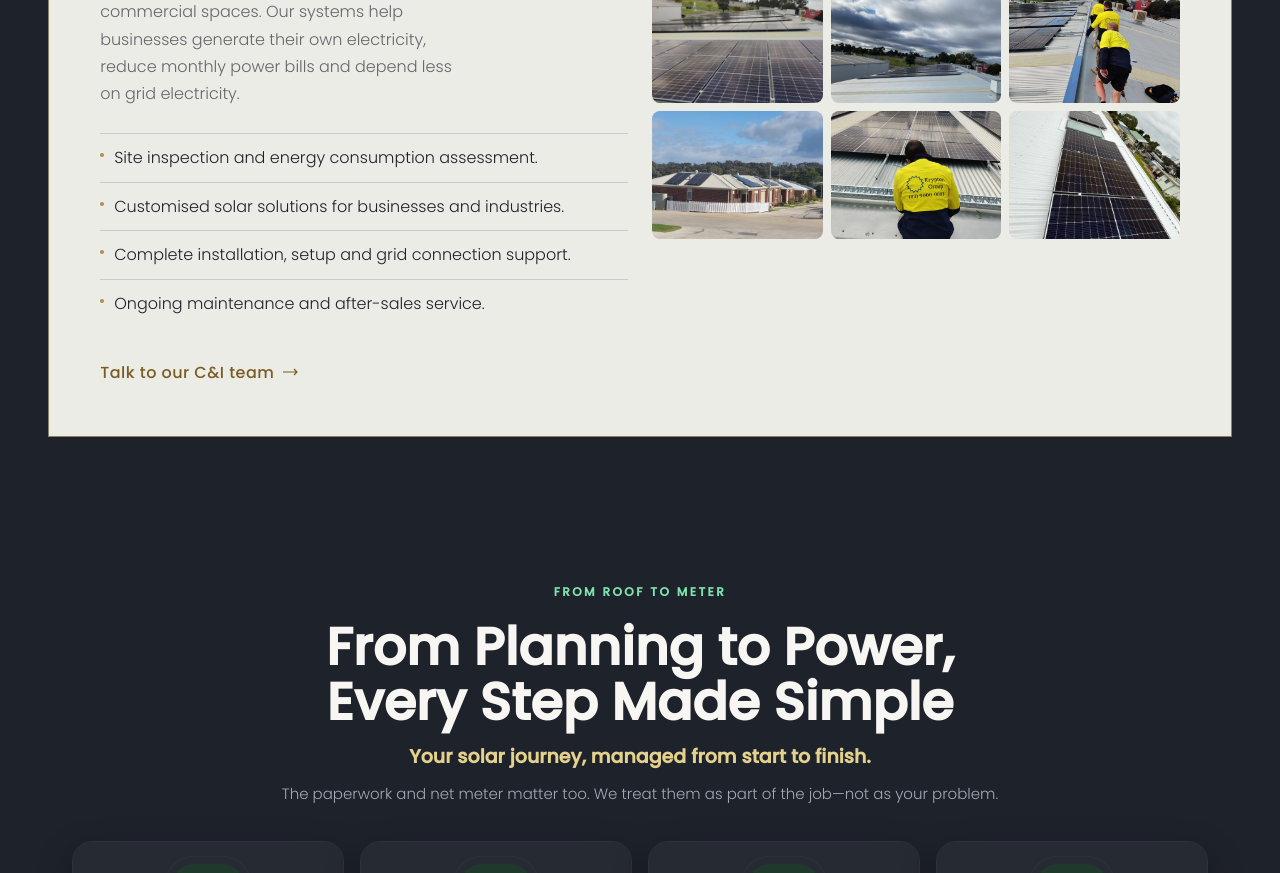
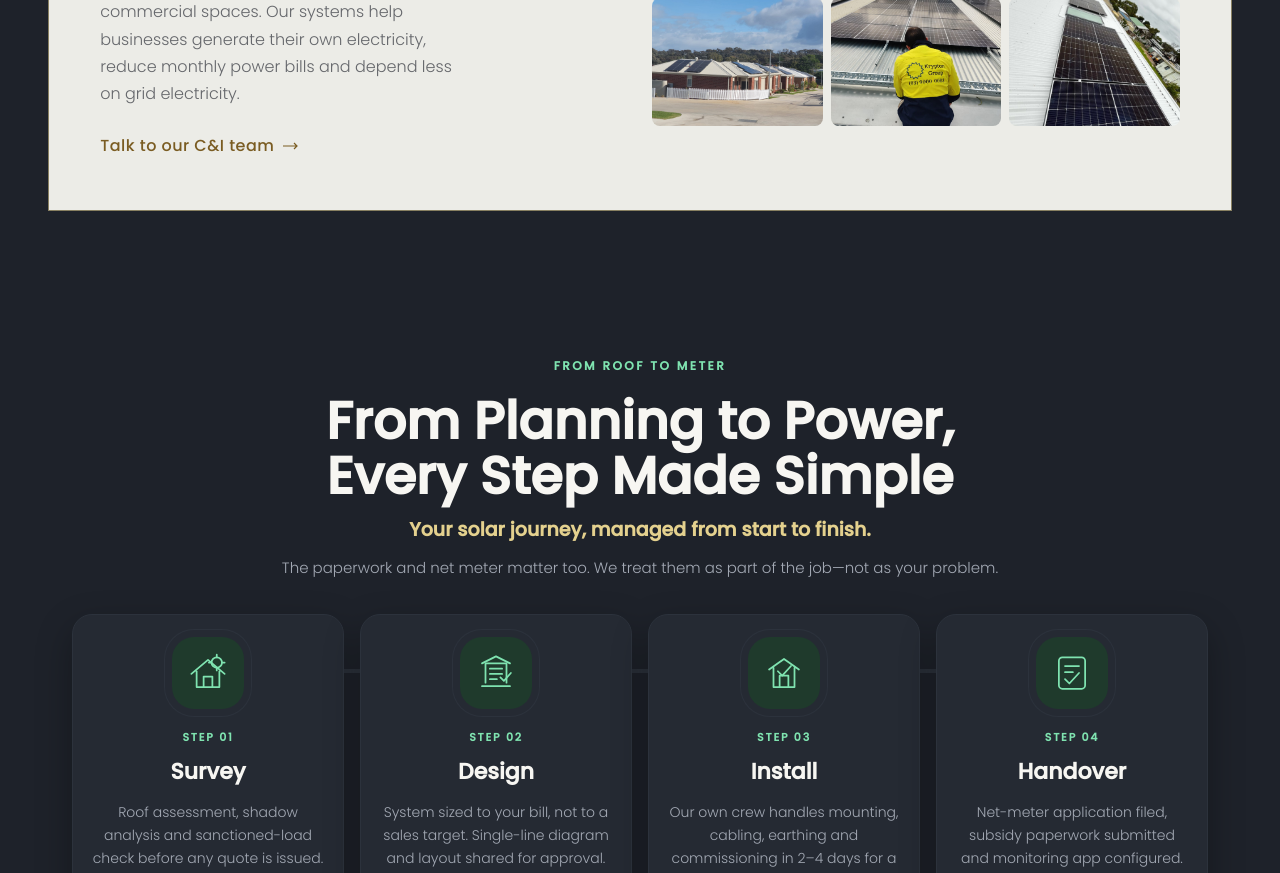
Before and after one commit to codenamesilver-alt/krypton-energy-react, a React (Vite) app in the folder app/: page / in a window 1280 px wide. Shown: the part 2320-3193 px from the top of the page. Built offline with nearby package versions, Linux system fonts and the light colour scheme; no server answers.

Commit message:
Remove business card bullet points

```diff
--- a/app/src/sections/TwoPaths.tsx
+++ b/app/src/sections/TwoPaths.tsx
@@ -17,12 +17,6 @@ export default function TwoPaths() {
               <div className="path-tag">For business</div>
               <h3>Commercial &amp; Industrial Solar Solutions</h3>
               <p>We provide solar solutions for factories, offices, warehouses, shops and other commercial spaces. Our systems help businesses generate their own electricity, reduce monthly power bills and depend less on grid electricity.</p>
-              <ul className="path-list">
-                <li>Site inspection and energy consumption assessment.</li>
-                <li>Customised solar solutions for businesses and industries.</li>
-                <li>Complete installation, setup and grid connection support.</li>
-                <li>Ongoing maintenance and after-sales service.</li>
-              </ul>
               <a className="link-arrow" href="#quote" onClick={(e) => { e.preventDefault(); openQuote() }}>
                 Talk to our C&amp;I team
                 <svg width="16" height="8" viewBox="0 0 16 8" fill="none"><path d="M0 4h14M11 1l3 3-3 3" stroke="currentColor" strokeWidth="1.2" /></svg>
```
